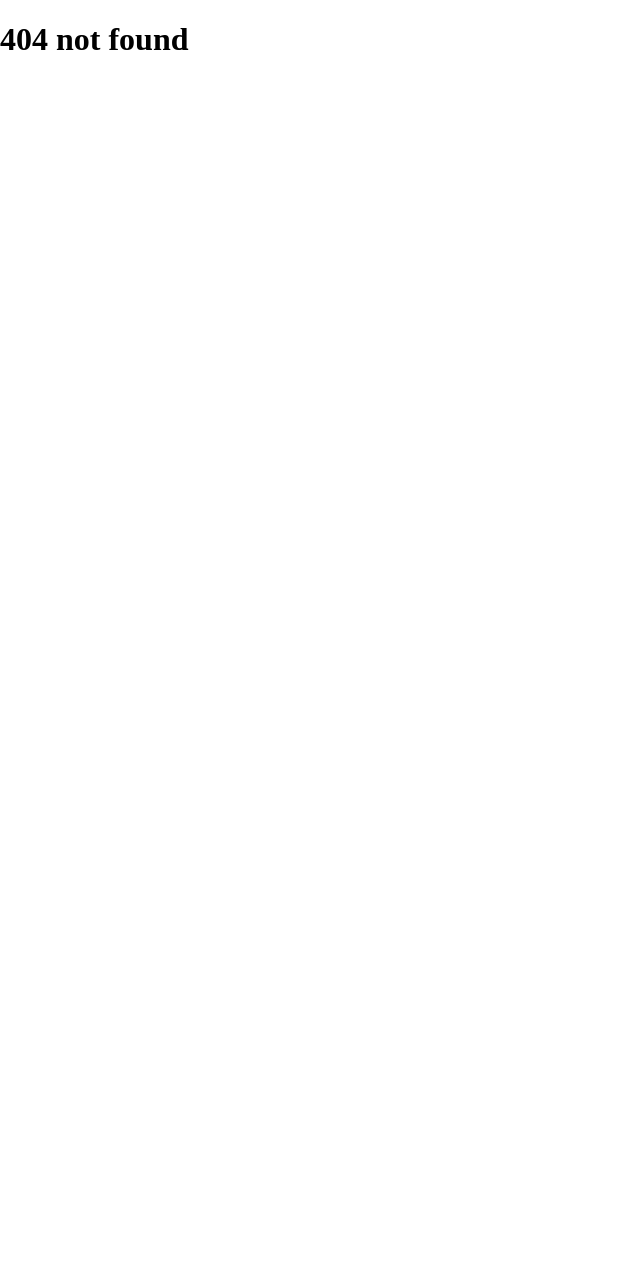
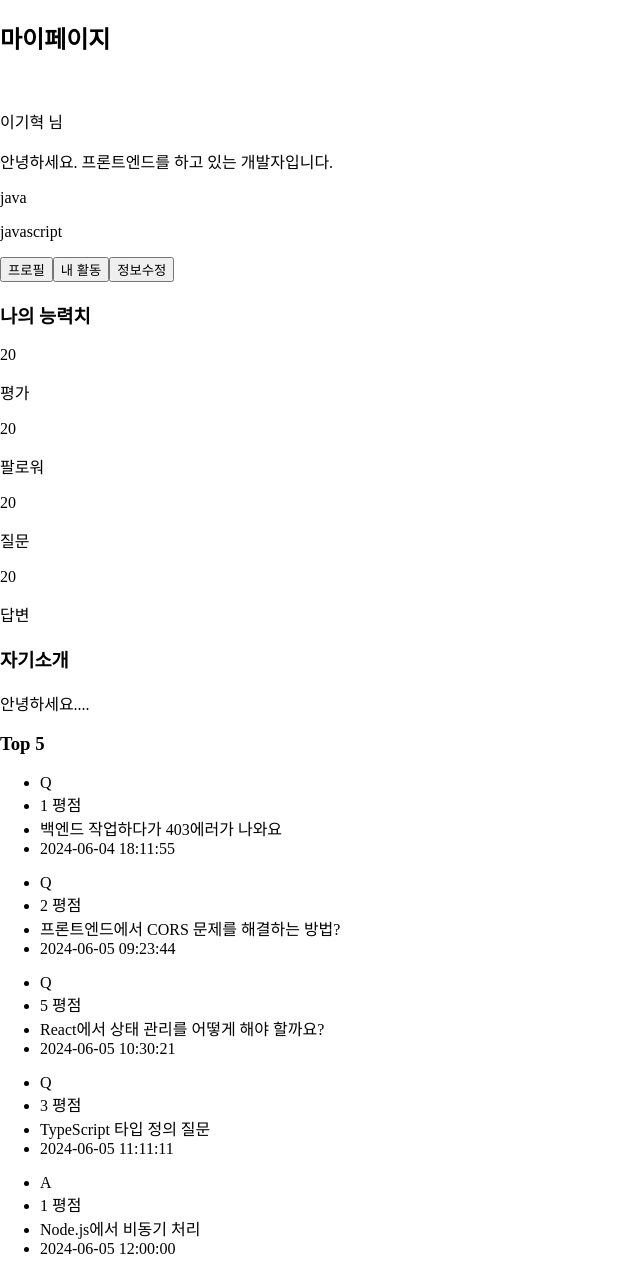
Before and after one commit to sesac-this-way-and-that/detalks-front, a React (Create React App) app: page /mypage in a window 1280 px wide. Before the commit this address had no page. Shown: the whole page, without its empty margins (0-640 px from the left). Before the commit the page ends 800 px from the top, so only its background shows below. Built offline with nearby package versions, Linux system fonts and the light colour scheme.

Commit message:
Feat: 마이페이지 태그 구성

```diff
--- a/src/App.tsx
+++ b/src/App.tsx
@@ -2,6 +2,7 @@ import { Route, Routes } from "react-router-dom";
 import "./styles/index.scss";
 import Main from "./components/Main";
 import NotFound from "./components/NotFound";
+import Mypage from "./components/Mypage/Mypage";
 
 function App() {
   return (
@@ -9,6 +10,7 @@ function App() {
       <Routes>
         <Route path="/" element={<Main />} />
         <Route path="*" element={<NotFound />} />
+        <Route path="/mypage" element={<Mypage />} />
       </Routes>
     </>
   );
--- a/src/components/Mypage/EditProfile.tsx
+++ b/src/components/Mypage/EditProfile.tsx
@@ -1 +1,53 @@
-export default function EditProfile() {}
+import React from "react";
+
+const EditProfile: React.FC = () => {
+  return (
+    <div>
+      <div>
+        <h3>프로필 사진 수정</h3>
+        <div className="profile-picture-section">
+          <img src="" alt="프로필 사진" className="profile-picture" />
+        </div>
+      </div>
+      <form className="edit-profile-form">
+        <div className="form-group">
+          <label htmlFor="nickname">닉네임</label>
+          <input
+            type="text"
+            id="nickname"
+            name="nickname"
+            defaultValue="이기혁"
+          />
+        </div>
+        <div className="form-group">
+          <label htmlFor="introduction">한 줄 소개</label>
+          <input
+            type="text"
+            id="introduction"
+            name="introduction"
+            defaultValue="안녕하세요. 프론트엔드를 하고 있는 개발자입니다."
+          />
+        </div>
+        <div className="form-group">
+          <label htmlFor="bio">자기소개</label>
+          <textarea
+            id="bio"
+            name="bio"
+            rows={5}
+            defaultValue={`안녕하세요. 프론트엔드를 하고 있는 개발자입니다.\n\n...`}
+          />
+        </div>
+        <div className="form-buttons">
+          <button type="submit" className="submit-button">
+            내 정보 수정
+          </button>
+          <button type="button" className="cancel-button">
+            회원 탈퇴
+          </button>
+        </div>
+      </form>
+    </div>
+  );
+};
+
+export default EditProfile;
--- a/src/components/Mypage/MyPosts.tsx
+++ b/src/components/Mypage/MyPosts.tsx
@@ -1 +1,166 @@
-export default function MyPosts() {}
+// src/components/MyPosts.tsx
+
+import React, { useState } from "react";
+
+const MyPosts: React.FC = () => {
+  const questions = [
+    {
+      id: 1,
+      type: "Q",
+      rating: 1,
+      title: "백엔드 작업하다가 403에러가 나와요",
+      date: "2024-06-04 18:11:55",
+    },
+    {
+      id: 2,
+      type: "Q",
+      rating: 2,
+      title: "프론트엔드에서 CORS 문제를 해결하는 방법?",
+      date: "2024-06-05 09:23:44",
+    },
+    {
+      id: 3,
+      type: "Q",
+      rating: 5,
+      title: "React에서 상태 관리를 어떻게 해야 할까요?",
+      date: "2024-06-05 10:30:21",
+    },
+    {
+      id: 4,
+      type: "Q",
+      rating: 3,
+      title: "TypeScript 타입 정의 질문",
+      date: "2024-06-05 11:11:11",
+    },
+    {
+      id: 5,
+      type: "A",
+      rating: 1,
+      title: "Node.js에서 비동기 처리",
+      date: "2024-06-05 12:00:00",
+    },
+    {
+      id: 6,
+      type: "A",
+      rating: 1,
+      title: "Node.js에서 비동기 처리",
+      date: "2024-06-05 12:00:00",
+    },
+    {
+      id: 7,
+      type: "A",
+      rating: 1,
+      title: "Node.js에서 비동기 처리",
+      date: "2024-06-05 12:00:00",
+    },
+    {
+      id: 8,
+      type: "A",
+      rating: 1,
+      title: "Node.js에서 비동기 처리",
+      date: "2024-06-05 12:00:00",
+    },
+    {
+      id: 9,
+      type: "A",
+      rating: 1,
+      title: "Node.js에서 비동기 처리",
+      date: "2024-06-05 12:00:00",
+    },
+    {
+      id: 10,
+      type: "A",
+      rating: 1,
+      title: "Node.js에서 비동기 처리",
+      date: "2024-06-05 12:00:00",
+    },
+    {
+      id: 11,
+      type: "A",
+      rating: 1,
+      title: "Node.js에서 비동기 처리",
+      date: "2024-06-05 12:00:00",
+    },
+    {
+      id: 12,
+      type: "A",
+      rating: 1,
+      title: "Node.js에서 비동기 처리",
+      date: "2024-06-05 12:00:00",
+    },
+    {
+      id: 13,
+      type: "A",
+      rating: 1,
+      title: "Node.js에서 비동기 처리",
+      date: "2024-06-05 12:00:00",
+    },
+    {
+      id: 14,
+      type: "A",
+      rating: 4,
+      title: "GraphQL을 사용한 데이터 페칭",
+      date: "2024-06-05 13:45:30",
+    },
+  ];
+
+  const itemsPerPage = 10;
+  const [currentPage, setCurrentPage] = useState(1);
+
+  const handlePageChange = (page: number) => {
+    setCurrentPage(page);
+  };
+
+  const indexOfLastItem = currentPage * itemsPerPage;
+  const indexOfFirstItem = indexOfLastItem - itemsPerPage;
+  const currentItems = questions.slice(indexOfFirstItem, indexOfLastItem);
+
+  const totalPages = Math.ceil(questions.length / itemsPerPage);
+
+  return (
+    <div>
+      <h3>내 활동</h3>
+      <div>
+        <div>
+          <ul>
+            <li>전체</li>
+            <li>질문</li>
+            <li>답변</li>
+          </ul>
+        </div>
+        <div>
+          <ul>
+            <li>최신순</li>
+            <li>평점순</li>
+            <li>채택 없는 글</li>
+          </ul>
+        </div>
+      </div>
+      <div>
+        {currentItems.map((question) => (
+          <ul key={question.id}>
+            <li>
+              <span>{question.type}</span>
+            </li>
+            <li>
+              <span>{question.rating} 평점</span>
+            </li>
+            <li>
+              <span>{question.title}</span>
+            </li>
+            <li>{question.date}</li>
+          </ul>
+        ))}
+      </div>
+      <div>
+        {Array.from({ length: totalPages }, (_, index) => (
+          <button key={index + 1} onClick={() => handlePageChange(index + 1)}>
+            {index + 1}
+          </button>
+        ))}
+      </div>
+    </div>
+  );
+};
+
+export default MyPosts;
--- /dev/null
+++ b/src/components/Mypage/Mypage.tsx
@@ -0,0 +1,65 @@
+import { useState } from "react";
+import EditProfile from "./EditProfile";
+import MyPosts from "./MyPosts";
+import Profile from "./Profile";
+
+const Mypage: React.FC = () => {
+  const [activeTab, setActiveTab] = useState<string>("profile");
+  const handleTabChange = (tab: string) => {
+    setActiveTab(tab);
+  };
+  return (
+    <section>
+      <h2>마이페이지</h2>
+      <article>
+        <div>
+          <img src="" alt="" />
+        </div>
+        <div>
+          <p>
+            <span>이기혁</span> 님
+          </p>
+          <p>안녕하세요. 프론트엔드를 하고 있는 개발자입니다.</p>
+          <div>
+            <span>
+              <p>java</p>
+            </span>
+            <span>
+              <p>javascript</p>
+            </span>
+          </div>
+        </div>
+      </article>
+      <article>
+        <div className="mypage-button-container">
+          <button
+            className={activeTab === "profile" ? "active" : ""}
+            onClick={() => handleTabChange("profile")}
+          >
+            프로필
+          </button>
+          <button
+            className={activeTab === "mypost" ? "active" : ""}
+            onClick={() => handleTabChange("mypost")}
+          >
+            내 활동
+          </button>
+          <button
+            className={activeTab === "editprofile" ? "active" : ""}
+            onClick={() => handleTabChange("editprofile")}
+          >
+            정보수정
+          </button>
+        </div>
+
+        <div className="mypage-components-container">
+          {activeTab === "profile" && <Profile />}
+          {activeTab === "mypost" && <MyPosts />}
+          {activeTab === "editprofile" && <EditProfile />}
+        </div>
+      </article>
+    </section>
+  );
+};
+
+export default Mypage;
--- a/src/components/Mypage/Profile.tsx
+++ b/src/components/Mypage/Profile.tsx
@@ -1 +1,87 @@
-export default function Profile() {}
+import React from "react";
+
+const Profile: React.FC = () => {
+  const questions = [
+    {
+      id: 1,
+      type: "Q",
+      rating: 1,
+      title: "백엔드 작업하다가 403에러가 나와요",
+      date: "2024-06-04 18:11:55",
+    },
+    {
+      id: 2,
+      type: "Q",
+      rating: 2,
+      title: "프론트엔드에서 CORS 문제를 해결하는 방법?",
+      date: "2024-06-05 09:23:44",
+    },
+    {
+      id: 3,
+      type: "Q",
+      rating: 5,
+      title: "React에서 상태 관리를 어떻게 해야 할까요?",
+      date: "2024-06-05 10:30:21",
+    },
+    {
+      id: 4,
+      type: "Q",
+      rating: 3,
+      title: "TypeScript 타입 정의 질문",
+      date: "2024-06-05 11:11:11",
+    },
+    {
+      id: 5,
+      type: "A",
+      rating: 1,
+      title: "Node.js에서 비동기 처리",
+      date: "2024-06-05 12:00:00",
+    },
+  ];
+  return (
+    <>
+      <div>
+        <h3>나의 능력치</h3>
+        <div>
+          <p>20</p>
+          <p>평가</p>
+        </div>
+        <div>
+          <p>20</p>
+          <p>팔로워</p>
+        </div>
+        <div>
+          <p>20</p>
+          <p>질문</p>
+        </div>
+        <div>
+          <p>20</p>
+          <p>답변</p>
+        </div>
+      </div>
+      <div>
+        <h3>자기소개</h3>
+        <p>안녕하세요....</p>
+      </div>
+      <div>
+        <h3>Top 5</h3>
+        {questions.map((question) => (
+          <ul key={question.id}>
+            <li>
+              <span>{question.type}</span>
+            </li>
+            <li>
+              <span>{question.rating} 평점</span>
+            </li>
+            <li>
+              <span>{question.title}</span>
+            </li>
+            <li>{question.date}</li>
+          </ul>
+        ))}
+      </div>
+    </>
+  );
+};
+
+export default Profile;
```
